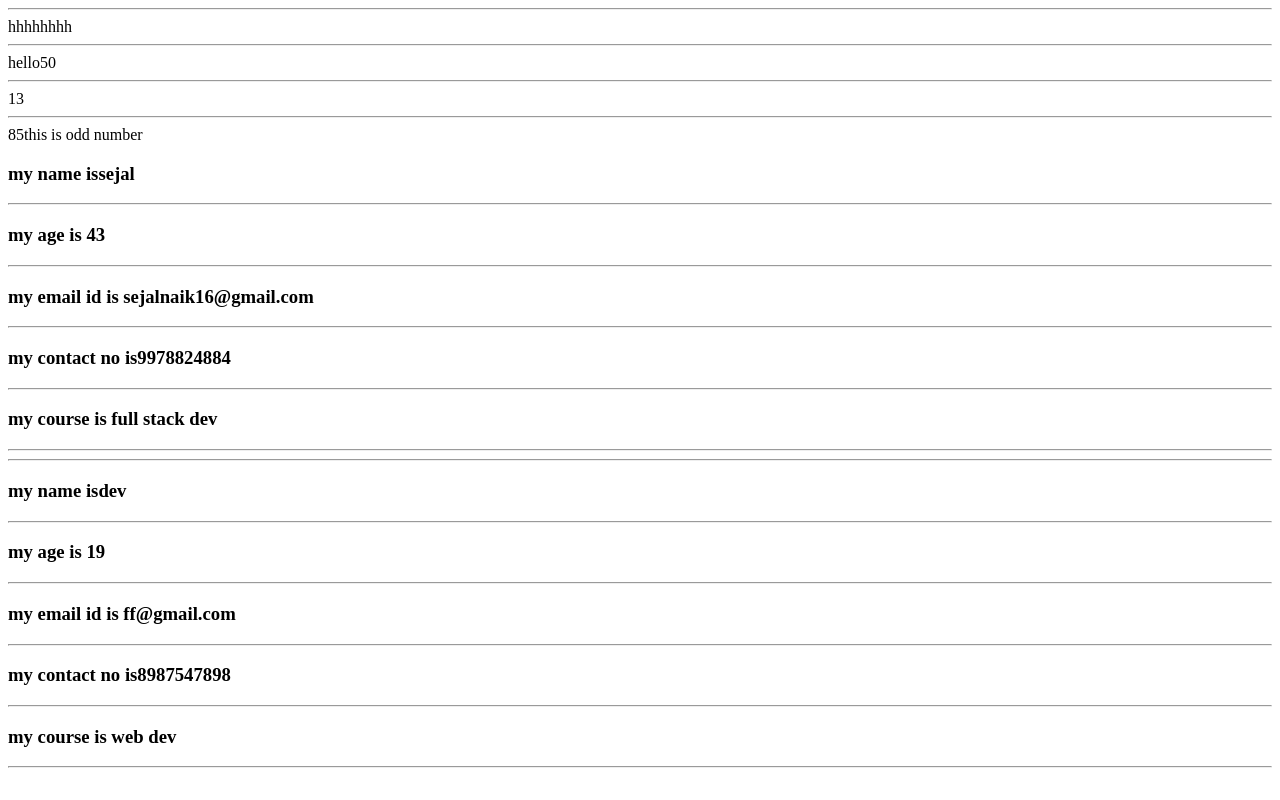
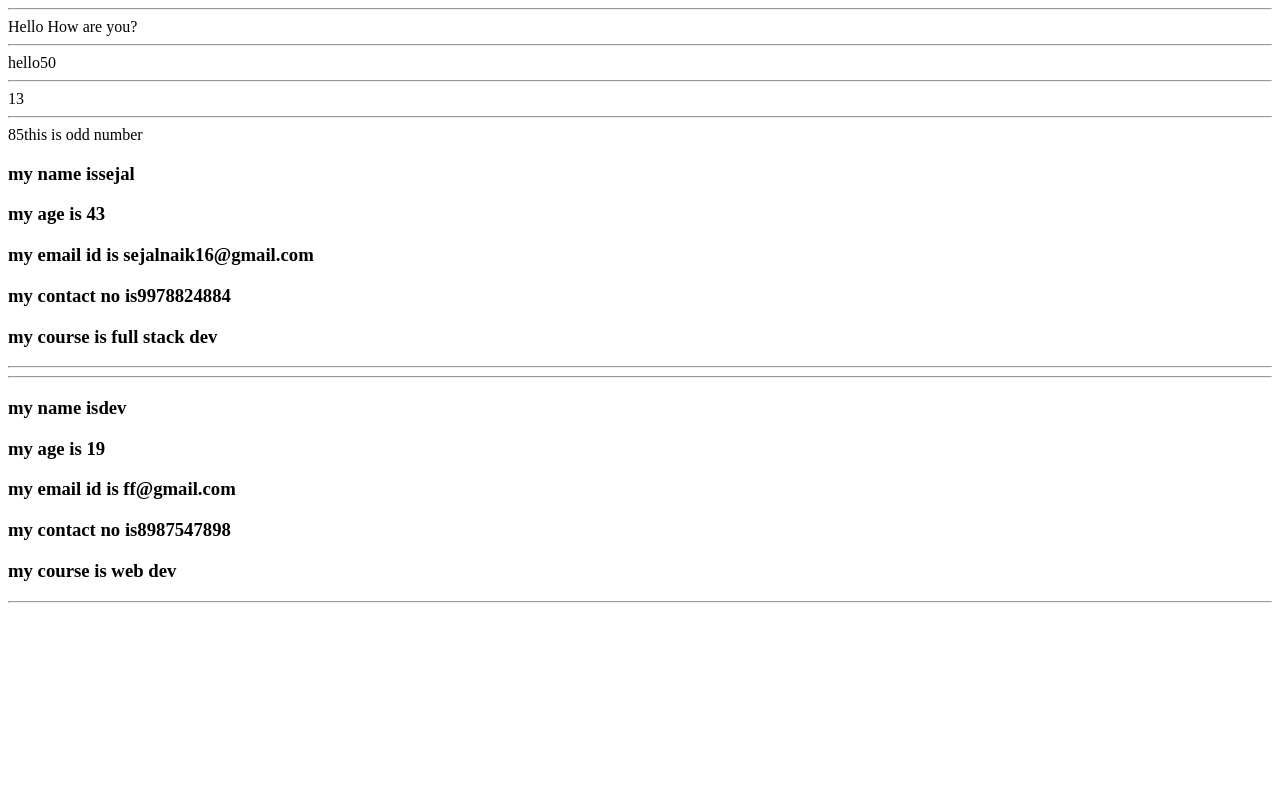
Before and after one commit to SEJALNAIK3619/lab1, a plain HTML site: page jsfunction.html in a window 1280 px wide. Drawn offline with Linux system fonts and the light colour scheme.

Commit message:
Update jsfunction.html

```diff
--- a/jsfunction.html
+++ b/jsfunction.html
@@ -10,20 +10,20 @@
         //function
         function myfunc(name,age,email,phone,course){
             document.write("<h3> my name is"+ name+ "</h3>");
-                document.write("<hr>");
+
             document.write("<h3>my age is "+age+ "</h3>");
-                document.write("<hr>");
+
             document.write("<h3> my email id is "+email+ "</h3>");
-                document.write("<hr>");
+
             document.write("<h3> my contact no is"+phone+ "</h3>");
-                document.write("<hr>");
+
                 document.write("<h3> my course is  "+course+ "</h3>");
 
             }
             //return function
             document.write("<hr>");
             function abc(){
-                return "hhhhhhhh";
+                return "Hello How are you?";
                 //document.write("hello");
             }
 
```
